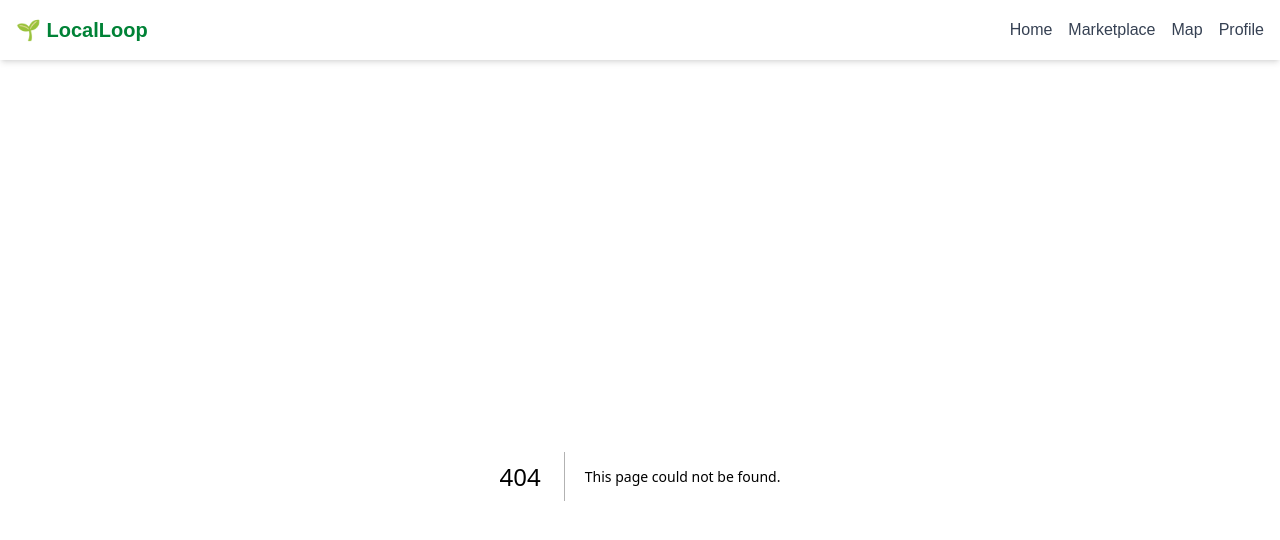
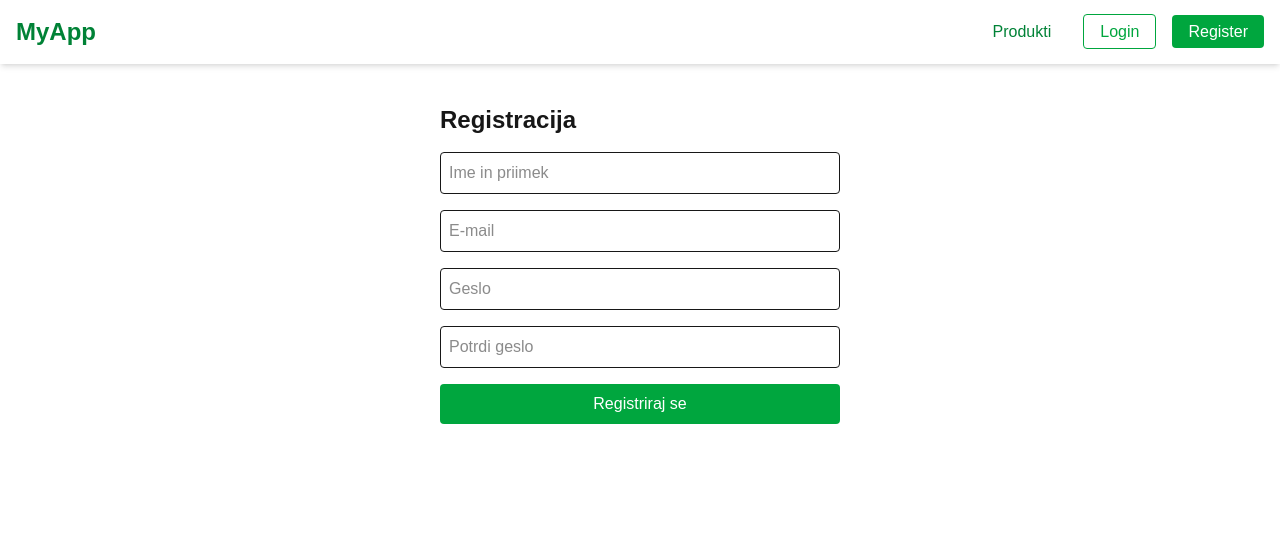
Before and after one commit to TalonBot/LocalLoop, a Next.js app in the folder frontend/: page /register in a window 1280 px wide. Before the commit this address had no page. Shown: the top 540 px of the page. Built offline with nearby package versions, Linux system fonts and the light colour scheme.

Commit message:
login/register page

```diff
--- /dev/null
+++ b/frontend/src/app/login/page.tsx
@@ -0,0 +1,54 @@
+'use client'; // samo za Next.js App Router
+import { useState } from 'react';
+
+export default function LoginPage() {
+  const [email, setEmail] = useState('');
+  const [password, setPassword] = useState('');
+  const [error, setError] = useState<string | null>(null);
+
+  const handleLogin = async (e: React.FormEvent) => {
+    e.preventDefault();
+    setError(null);
+
+    const res = await fetch('http://localhost:5000/auth/login', {
+      method: 'POST',
+      headers: { 'Content-Type': 'application/json' },
+      credentials: 'include',
+      body: JSON.stringify({ email, password }),
+    });
+
+    const data = await res.json();
+    if (!res.ok) return setError(data.message || 'Login failed');
+
+    alert('Prijava uspešna!');
+    window.location.href = '/';
+  };
+
+  return (
+    <main className="p-6 max-w-md mx-auto">
+      <h1 className="text-2xl font-bold mb-4">Prijava</h1>
+      <form onSubmit={handleLogin} className="flex flex-col gap-4">
+        <input
+          type="email"
+          placeholder="E-mail"
+          value={email}
+          onChange={e => setEmail(e.target.value)}
+          className="p-2 border rounded"
+          required
+        />
+        <input
+          type="password"
+          placeholder="Geslo"
+          value={password}
+          onChange={e => setPassword(e.target.value)}
+          className="p-2 border rounded"
+          required
+        />
+        {error && <p className="text-red-500">{error}</p>}
+        <button type="submit" className="bg-blue-600 text-white p-2 rounded">
+          Prijavi se
+        </button>
+      </form>
+    </main>
+  );
+}
--- /dev/null
+++ b/frontend/src/app/register/page.tsx
@@ -0,0 +1,76 @@
+'use client';
+import { useState } from 'react';
+
+export default function RegisterPage() {
+  const [fullName, setFullName] = useState('');
+  const [email, setEmail] = useState('');
+  const [password, setPassword] = useState('');
+  const [passwordConfirm, setPasswordConfirm] = useState('');
+  const [error, setError] = useState<string | null>(null);
+
+  const handleRegister = async (e: React.FormEvent) => {
+    e.preventDefault();
+    setError(null);
+
+    if (password !== passwordConfirm) {
+      return setError('Gesli se ne ujemata');
+    }
+
+    const res = await fetch('http://localhost:5000/auth/register', {
+      method: 'POST',
+      headers: { 'Content-Type': 'application/json' },
+      credentials: 'include',
+      body: JSON.stringify({ email, password, full_name: fullName }),
+    });
+
+    const data = await res.json();
+    if (!res.ok) return setError(data.message || 'Registracija ni uspela');
+
+    alert('Registracija uspešna!');
+    window.location.href = '/login';
+  };
+
+  return (
+    <main className="p-6 max-w-md mx-auto">
+      <h1 className="text-2xl font-bold mb-4">Registracija</h1>
+      <form onSubmit={handleRegister} className="flex flex-col gap-4">
+        <input
+          type="text"
+          placeholder="Ime in priimek"
+          value={fullName}
+          onChange={e => setFullName(e.target.value)}
+          className="p-2 border rounded"
+          required
+        />
+        <input
+          type="email"
+          placeholder="E-mail"
+          value={email}
+          onChange={e => setEmail(e.target.value)}
+          className="p-2 border rounded"
+          required
+        />
+        <input
+          type="password"
+          placeholder="Geslo"
+          value={password}
+          onChange={e => setPassword(e.target.value)}
+          className="p-2 border rounded"
+          required
+        />
+        <input
+          type="password"
+          placeholder="Potrdi geslo"
+          value={passwordConfirm}
+          onChange={e => setPasswordConfirm(e.target.value)}
+          className="p-2 border rounded"
+          required
+        />
+        {error && <p className="text-red-500">{error}</p>}
+        <button type="submit" className="bg-green-600 text-white p-2 rounded">
+          Registriraj se
+        </button>
+      </form>
+    </main>
+  );
+}
--- a/frontend/src/components/Navbar.tsx
+++ b/frontend/src/components/Navbar.tsx
@@ -1,16 +1,31 @@
 'use client';
-
 import Link from 'next/link';
 
 export default function Navbar() {
   return (
     <nav className="bg-white shadow-md p-4 flex justify-between items-center">
-      <div className="text-xl font-bold text-green-700">🌱 LocalLoop</div>
+      <div className="text-2xl font-bold text-green-700">
+        <Link href="/">MyApp</Link>
+      </div>
       <div className="space-x-4">
-        <Link href="/" className="text-gray-700 hover:text-green-600">Home</Link>
-        <Link href="/marketplace" className="text-gray-700 hover:text-green-600">Marketplace</Link>
-        <Link href="/map" className="text-gray-700 hover:text-green-600">Map</Link>
-        <Link href="/profile" className="text-gray-700 hover:text-green-600">Profile</Link>
+        <Link
+          href="/product"
+          className="px-4 py-2 text-green-700 hover:text-green-900 transition"
+        >
+          Produkti
+        </Link>
+        <Link
+          href="/login"
+          className="px-4 py-2 border border-green-600 text-green-600 rounded hover:bg-green-600 hover:text-white transition"
+        >
+          Login
+        </Link>
+        <Link
+          href="/register"
+          className="px-4 py-2 bg-green-600 text-white rounded hover:bg-green-700 transition"
+        >
+          Register
+        </Link>
       </div>
     </nav>
   );
```
